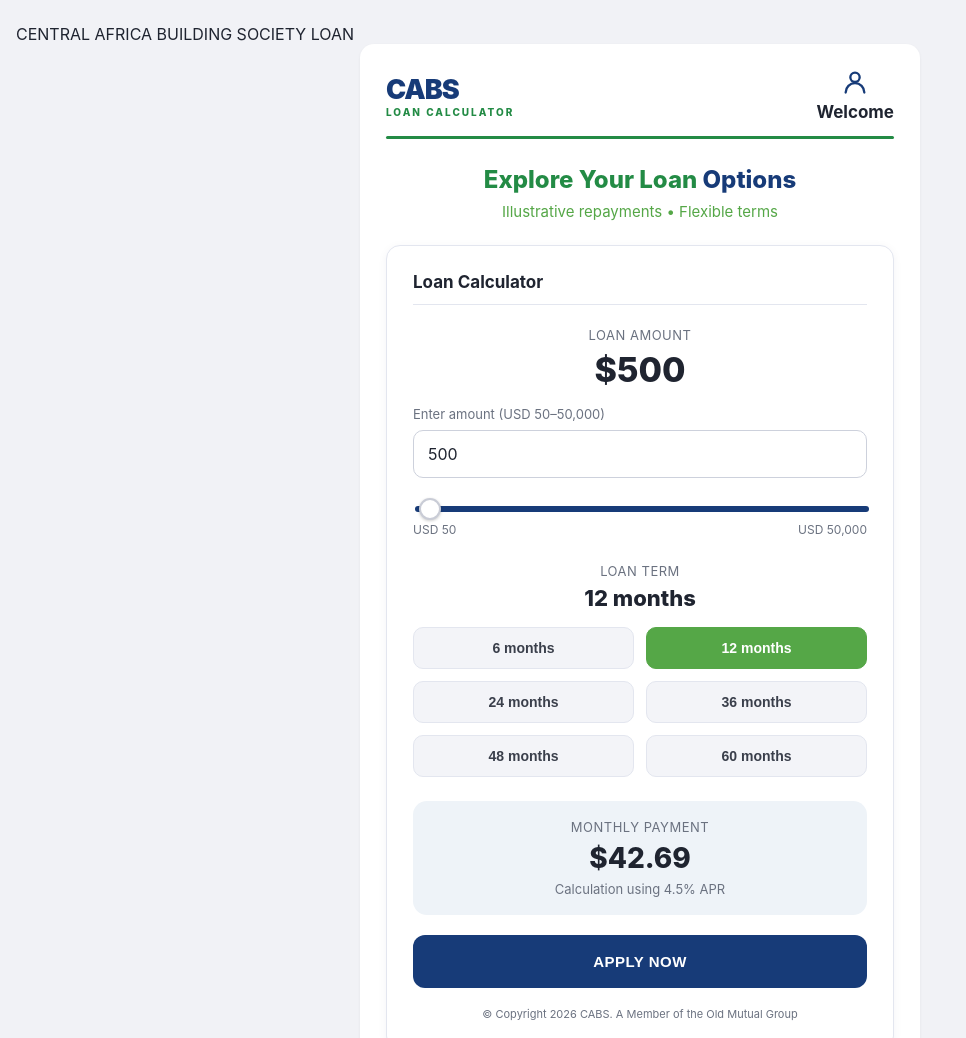
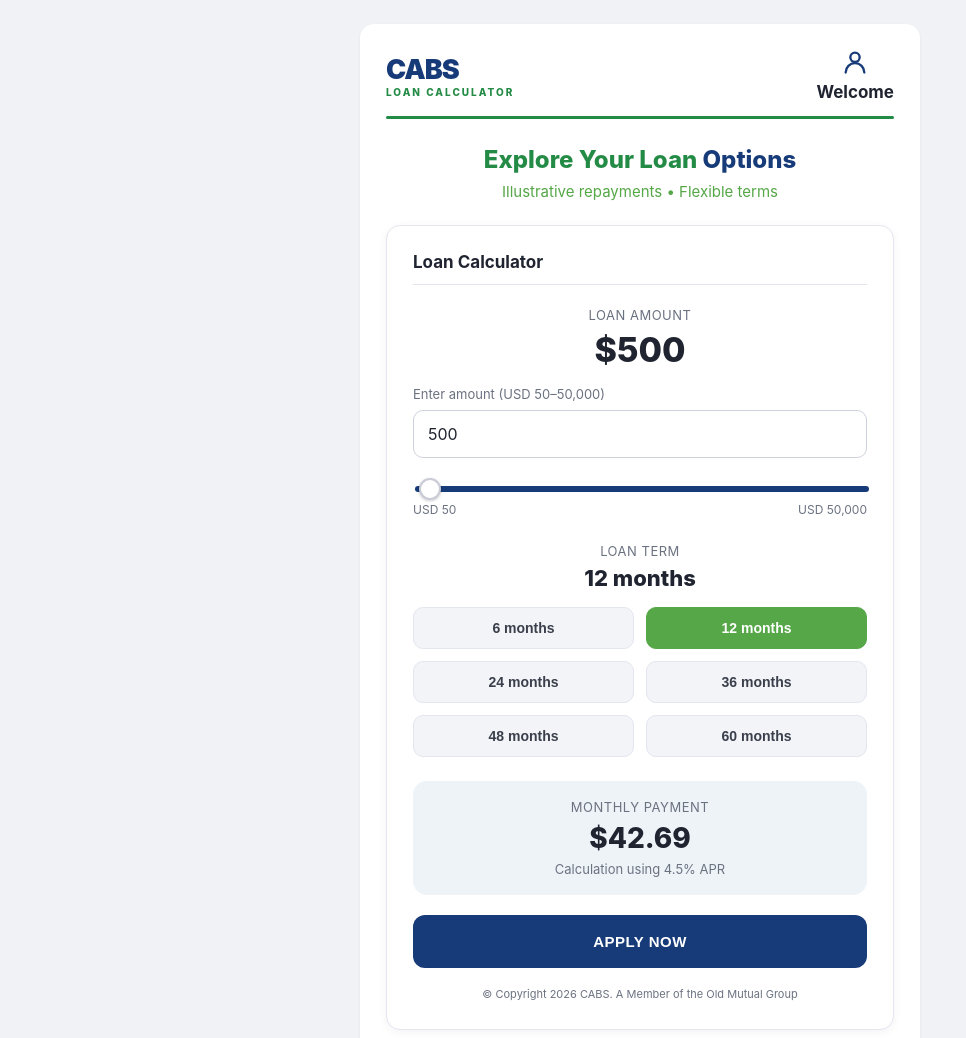
Before and after one commit to maureennyagah46-alt/Caus, a plain HTML site: page index.html in a window 1280 px wide. Shown: the top 1038 px of the page, without its empty margins (0-966 px from the left). Drawn offline with Linux system fonts and the light colour scheme.

Commit message:
Update index.html

```diff
--- a/index.html
+++ b/index.html
@@ -1,4 +1,3 @@
-
 <!DOCTYPE html>
 <html lang="en">
 <head>
@@ -354,7 +353,6 @@
 <body class="app-body">
 
   <div class="loan-notice">
-    CENTRAL AFRICA BUILDING SOCIETY LOAN
   </div>
 
   <div class="app-shell">
```
